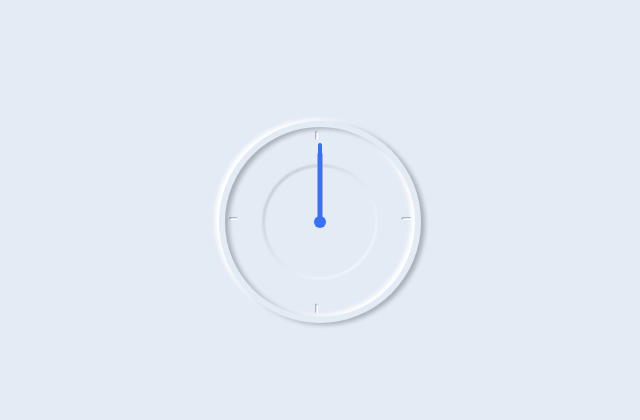
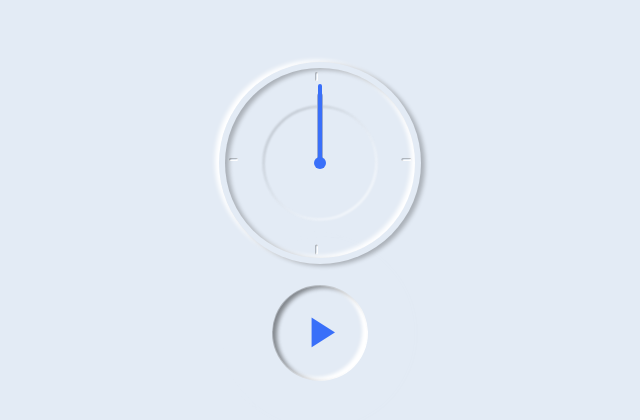
Before and after one commit to RyanColl/Website-Redesign-Portfolio, a React (Create React App) app: page / in a window 1280 px wide. Shown: the part 178-598 px from the top of the page, without its empty margins (320-960 px from the left). Built offline with nearby package versions, Linux system fonts and the light colour scheme.

Commit message:
play button complete. on to neumo board

```diff
--- a/src/App/App.tsx
+++ b/src/App/App.tsx
@@ -12,6 +12,7 @@ import TypeBar from '../Components/Neumorphic/TypeBar/TypeBar';
 import IconButton from '../Components/Neumorphic/IconButton/IconButton'
 import NeumoSlider from '../Components/Neumorphic/Slider/Slider'
 import NeumoClock from '../Components/Neumorphic/Clock/NeumoClock';
+import PlayButton from '../Components/Neumorphic/PlayButton/PlayButton';
 const App = () => {
   const [width, setWidth] = useState(0)
   useEffect(() => {
@@ -35,6 +36,7 @@ const App = () => {
         <NeumoButton darkThemed={true} />
         <NeumoTabs /> */}
         <NeumoClock />
+        <PlayButton />
     </div>
   );
 }
--- /dev/null
+++ b/src/Components/Neumorphic/PlayButton/PlayButton.css
@@ -0,0 +1,67 @@
+.neumo-play {
+    display: grid;
+    width: 96px;
+    height: 96px;
+    justify-content: center;
+    align-items: center;
+    border-radius: 50%;
+    display: grid;
+    grid-template-rows: 1fr;
+    box-shadow: 4px 2px 4px rgba(0, 0, 0, 0.25), -4px -2px 4px #FFFFFF;
+}
+.circle__btn {
+    width: 6rem;
+    height: 6rem;
+    display: flex;
+    justify-content: center;
+    align-items: center;
+    border-radius: 50%;
+    color: #396FF9;
+    z-index: 300;
+    background: none;
+    box-shadow: 4px 2px 4px rgba(0, 0, 0, 0.25), -4px -2px 4px #FFFFFF;
+    cursor: pointer;
+    position: relative;
+    border: 1px solid rgba(0, 0, 0, 0);
+}
+#play, #pause {font-size: 3.2rem;}
+.circle-inset {
+    box-shadow: inset 4px 2px 4px rgba(0, 0, 0, 0.25), inset -4px -2px 4px #FFFFFF !important;
+}
+.circle__back-1, .circle__back-2 {
+    position: absolute;
+    width: 6rem;
+    height: 6rem;
+    border-radius: 50%;
+    filter: blur(1px);
+    z-index: 100;
+}
+.circle__back-1 {
+    box-shadow: 4px 2px 4px rgba(0, 0, 0, 0.25), -4px -2px 4px #FFFFFF;
+    background: linear-gradient(to bottom right, #E2EBF5 0%, #E2EBF5 100%);
+    animation: waves 4s linear infinite;
+}
+.circle__back-2 {
+    box-shadow: 4px 2px 4px rgba(0, 0, 0, 0.25), -4px -2px 4px #FFFFFF;
+    animation: waves 4s linear infinite;
+}
+.paused {
+    animation-play-state: paused;
+}
+
+
+@keyframes waves {
+    0% {
+      transform: scale(1);
+      opacity: 1;
+    }
+
+    50% {
+      opacity: 1;
+    }
+
+    100% {
+      transform: scale(2);
+      opacity: 0;
+    }
+}
--- /dev/null
+++ b/src/Components/Neumorphic/PlayButton/PlayButton.tsx
@@ -0,0 +1,19 @@
+import React, { useEffect, useState } from "react";
+import './PlayButton.css';
+
+const PlayButton = (props: any) => {
+    const [playing, setPlaying] = useState(true)
+    return(
+        <div className={playing ? "neumo neumo-play circle-inset" : 'neumo neumo-play' }>
+            <button
+            onClick={() => setPlaying(playing ? false : true)}
+            className={playing ? "circle__btn circle-inset" : 'circle__btn' }>
+                {playing ? <span id='play' className='material-icons'>play_arrow</span>
+                         : <span id='pause' className='material-icons'>pause</span>}
+            </button>
+            <span className={playing ? 'circle__back-1' : 'circle__back-1 paused'}></span>
+            <span className={playing ? 'circle__back-2' : 'circle__back-2 paused'}></span>
+        </div>
+    )
+}
+export default PlayButton;
```
